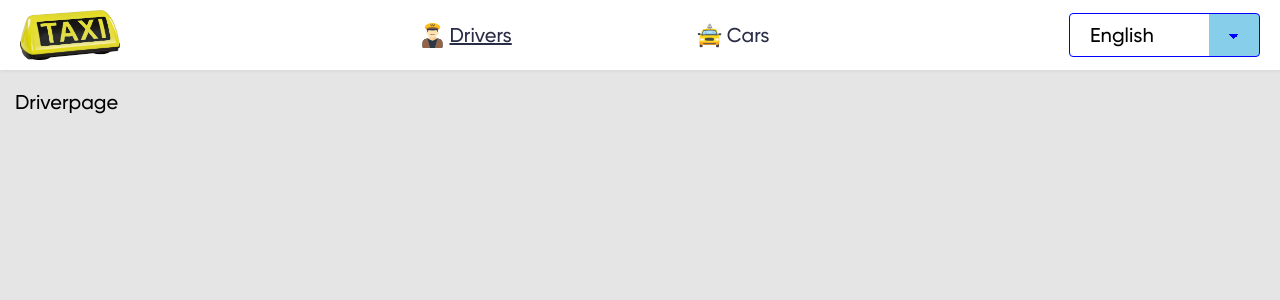
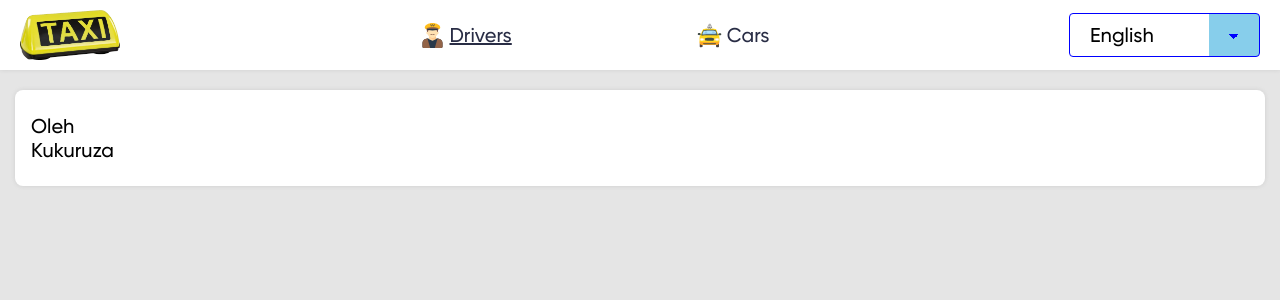
Before and after one commit to quarentyne/table-app, a React (Create React App) app: page /driver in a window 1280 px wide. Shown: the top 300 px of the page. Built offline with nearby package versions, Linux system fonts and the light colour scheme.

Commit message:
name element start

```diff
--- a/src/App.tsx
+++ b/src/App.tsx
@@ -1,6 +1,6 @@
-
 import { Route, Routes } from 'react-router-dom';
 import { Layout } from './components/layout/Layout';
+import { Carpage } from './pages/car/Carpage';
 import { Driverpage } from './pages/driver/Driverpage';
 import { Homepage } from './pages/homepage/Homepage';
 
@@ -10,11 +10,10 @@ function App() {
       <Route path='/' element={<Layout />}>
         <Route index element={<Homepage />} />
         <Route path='driver' element={<Driverpage />} />
-
-
+        <Route path='car' element={<Carpage />} />
       </Route>
     </Routes>
   );
-}
+};
 
 export default App;
--- /dev/null
+++ b/src/components/driverName/DriverName.tsx
@@ -0,0 +1,31 @@
+import { ReactElement, useEffect, useRef, useState } from "react";
+
+interface IDriverName{
+  firstName: string;
+  lastName: string;
+}
+
+export const DriverName = ({ firstName, lastName }: IDriverName): ReactElement => {
+
+  const [isNameEdit, setNameEdit] = useState(false);
+  const [name, setName] = useState(firstName);
+
+  const rootEl = useRef<HTMLInputElement>(null);
+
+  // useEffect(() => {
+  //   // rootEl.current?.contains(e.target) || console.log('клик вне компонента');
+  //   const onClick = (e: MouseEvent) => console.log(e.target);
+  //   document.addEventListener('click', onClick);
+  //   return () => document.removeEventListener('click', onClick);
+  // },[]);
+
+  return (
+    <div>
+      {isNameEdit
+        ? <input ref={rootEl} autoFocus value={name} onKeyDown={e => e.key === 'Enter' && setNameEdit(false)} onChange={e => setName(e.target.value)} />
+        : <p onClick={() => setNameEdit(true)}>{name}</p>
+      }
+      <p>{lastName}</p>
+    </div>
+  );
+};
--- a/src/components/layout/Layout.tsx
+++ b/src/components/layout/Layout.tsx
@@ -14,7 +14,9 @@ export const Layout: FC = () => {
         <LanguagesChanger />
       </header>
       <main>
-        <Outlet />
+        <div className="container">
+          <Outlet />
+        </div>
       </main>
     </>
   );
--- a/src/components/navbar/Navbar.tsx
+++ b/src/components/navbar/Navbar.tsx
@@ -4,9 +4,10 @@ import classes from './Navbar.module.scss';
 import driver from '../../assets/driver.svg'
 import taxi from '../../assets/taxi.svg'
 import { useTypedSelector } from "../../hooks/useTypedSelector";
+import { ILanguageMenu } from "../../constants/languages";
 
 export const Navbar: FC = () => {
-  const menuLang = useTypedSelector(lang => lang.language.language.menu);
+  const menuLang: ILanguageMenu = useTypedSelector(lang => lang.language.language.menu);
 
   return (
     <nav className={classes.nav}>
--- a/src/constants/languages.ts
+++ b/src/constants/languages.ts
@@ -1,123 +1,49 @@
-// export interface ILanguage {
-//   en: {
-//     menu: {
-//       addDriver: string;
-//       addCar: string;
-//       drivers: string;
-//       cars: string;
-//       lang: string;
-//     },
-//     driver: {
-//       name: string;
-//       registered: string;
-//       born: string;
-//       status: string;
-//       actions: string;
-//     },
-//     car: {
-//       name: string;
-//       mark: string;
-//       model: string;
-//       number: string;
-//       year: string;
-//       status: string;
-//       actions: string;
-//     },
-//     actions: {
-//       delete: string;
-//       look: string;
-//     },
-//   },
-//   ru: {
-//     menu: {
-//       addDriver: string;
-//       addCar: string;
-//       drivers: string;
-//       cars: string;
-//       lang: string;
-//     },
-//     driver: {
-//       name: string;
-//       registered: string;
-//       born: string;
-//       status: string;
-//       actions: string;
-//     },
-//     car: {
-//       name: string;
-//       mark: string;
-//       model: string;
-//       number: string;
-//       year: string;
-//       status: string;
-//       actions: string;
-//     },
-//     actions: {
-//       delete: string;
-//       look: string;
-//     },
-//   },
-//   de: {
-//     menu: {
-//       addDriver: string;
-//       addCar: string;
-//       drivers: string;
-//       cars: string;
-//       lang: string;
-//     },
-//     driver: {
-//       name: string;
-//       registered: string;
-//       born: string;
-//       status: string;
-//       actions: string;
-//     },
-//     car: {
-//       name: string;
-//       mark: string;
-//       model: string;
-//       number: string;
-//       year: string;
-//       status: string;
-//       actions: string;
-//     },
-//     actions: {
-//       delete: string;
-//       look: string;
-//     },
-//   },
-//   ua: {
-//     menu: {
-//       addDriver: string;
-//       addCar: string;
-//       drivers: string;
-//       cars: string;
-//       lang: string;
-//     },
-//     driver: {
-//       name: string;
-//       registered: string;
-//       born: string;
-//       status: string;
-//       actions: string;
-//     },
-//     car: {
-//       name: string;
-//       mark: string;
-//       model: string;
-//       number: string;
-//       year: string;
-//       status: string;
-//       actions: string;
-//     },
-//     actions: {
-//       delete: string;
-//       look: string;
-//     },
-//   },
-// };
+export interface ILanguageMenu {
+  addDriver: string;
+  addCar: string;
+  drivers: string;
+  cars: string;
+  lang: string;
+};
 
-export const languages = {
+export interface ILanguageDriver{
+  name: string;
+  registered: string;
+  born: string;
+  status: string;
+  actions: string;
+};
+
+export interface ILanguageCar{
+  name: string;
+  mark: string;
+  model: string;
+  number: string;
+  year: string;
+  status: string;
+  actions: string;
+};
+
+export interface ILanguageActions{
+  delete: string;
+  look: string;
+};
+
+interface ILanguage {
+  menu: ILanguageMenu;
+  driver: ILanguageDriver;
+  car: ILanguageCar;
+  actions: ILanguageActions;
+}
+
+interface ILanguages{
+  ru: ILanguage,
+  en: ILanguage,
+  ua: ILanguage,
+  de: ILanguage,
+}
+
+export const languages: ILanguages = {
   ru: {
     menu: {
       addDriver: 'Добавить водителя',
--- /dev/null
+++ b/src/pages/car/Carpage.tsx
@@ -0,0 +1,7 @@
+import { FC } from "react";
+
+export const Carpage: FC = () => {
+  return (
+    <div>Carpage</div>
+  );
+};
--- a/src/pages/driver/Driverpage.tsx
+++ b/src/pages/driver/Driverpage.tsx
@@ -1,7 +1,8 @@
-import { FC } from "react"
+import { FC } from "react";
+import { DriverName } from "../../components/driverName/DriverName";
 
 export const Driverpage: FC = () => {
   return (
-    <div>Driverpage</div>
-  )
-}
+    <div><DriverName firstName="Oleh" lastName="Kukuruza"/></div>
+  );
+};
--- a/src/pages/homepage/Homepage.tsx
+++ b/src/pages/homepage/Homepage.tsx
@@ -1,7 +1,7 @@
-import { FC } from "react"
+import { FC } from "react";
 
 export const Homepage: FC = () => {
   return (
-    <div className="container">Homepage</div>
-  )
-}
+    <div>Homepage</div>
+  );
+};
--- a/src/redux/reducers/languagesReducer.ts
+++ b/src/redux/reducers/languagesReducer.ts
@@ -11,19 +11,31 @@ export interface ILanguageAction{
   type: LanuageTypes;
 }
 
-const defaultState= {
-  language: languages.en,
+const defaultLanguage = () => {
+  const lang = localStorage.getItem('language');
+  if (lang) {
+    return JSON.parse(lang);
+  }
+  return languages.en;
+};
+
+const defaultState = {
+  language: defaultLanguage(),
 };
 
 export const languagesReducer = (state = defaultState, action: ILanguageAction) => {
   switch (action.type) {
     case LanuageTypes.en:
+      localStorage.setItem('language', JSON.stringify(languages.en));
       return { ...state, language: languages[action.type] };
     case LanuageTypes.de:
+      localStorage.setItem('language', JSON.stringify(languages.de));
       return { ...state, language: languages[action.type] };
     case LanuageTypes.ru:
+      localStorage.setItem('language', JSON.stringify(languages.ru));
       return { ...state, language: languages[action.type] };
     case LanuageTypes.ua:
+      localStorage.setItem('language', JSON.stringify(languages.ua));
       return { ...state, language: languages[action.type] };
     default:
       return state;
```
Also changed, not shown: src/components/languagesChanger/LanguagesChanger.tsx (+7 -7 lines).
